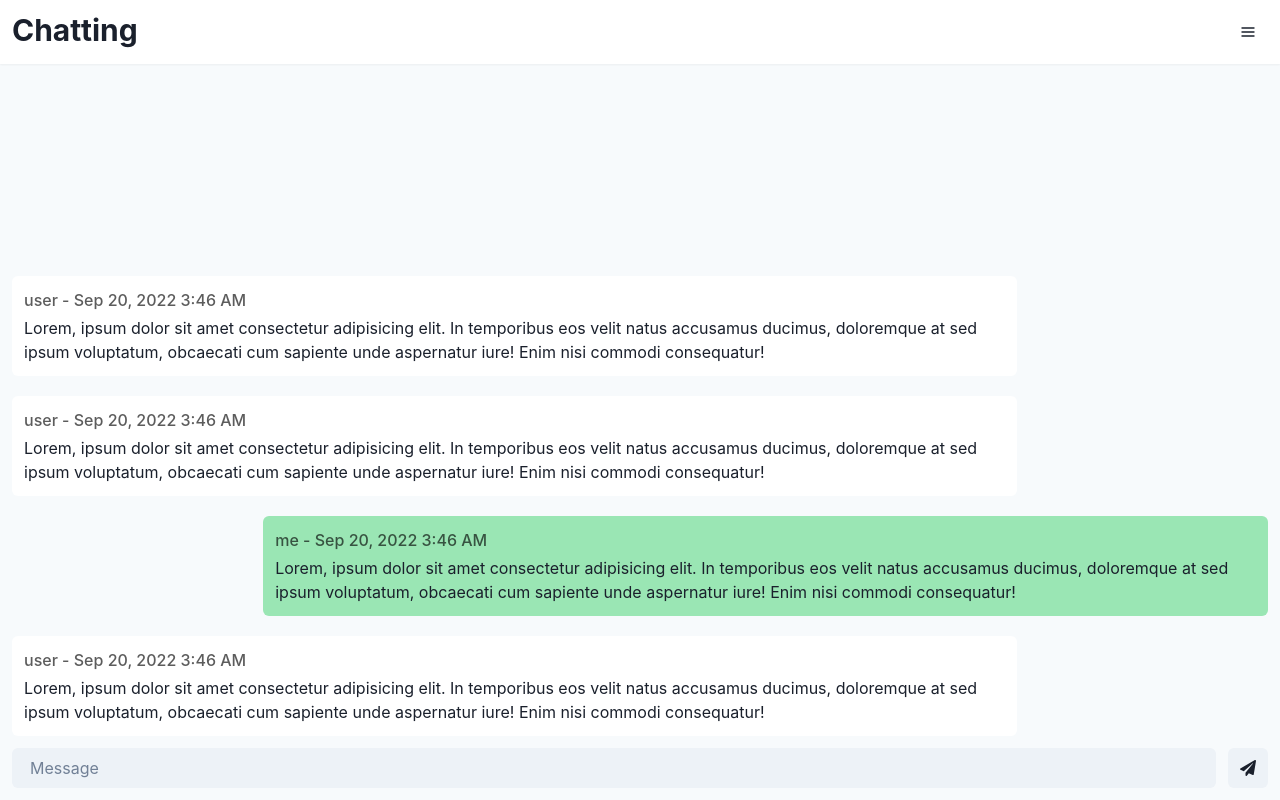
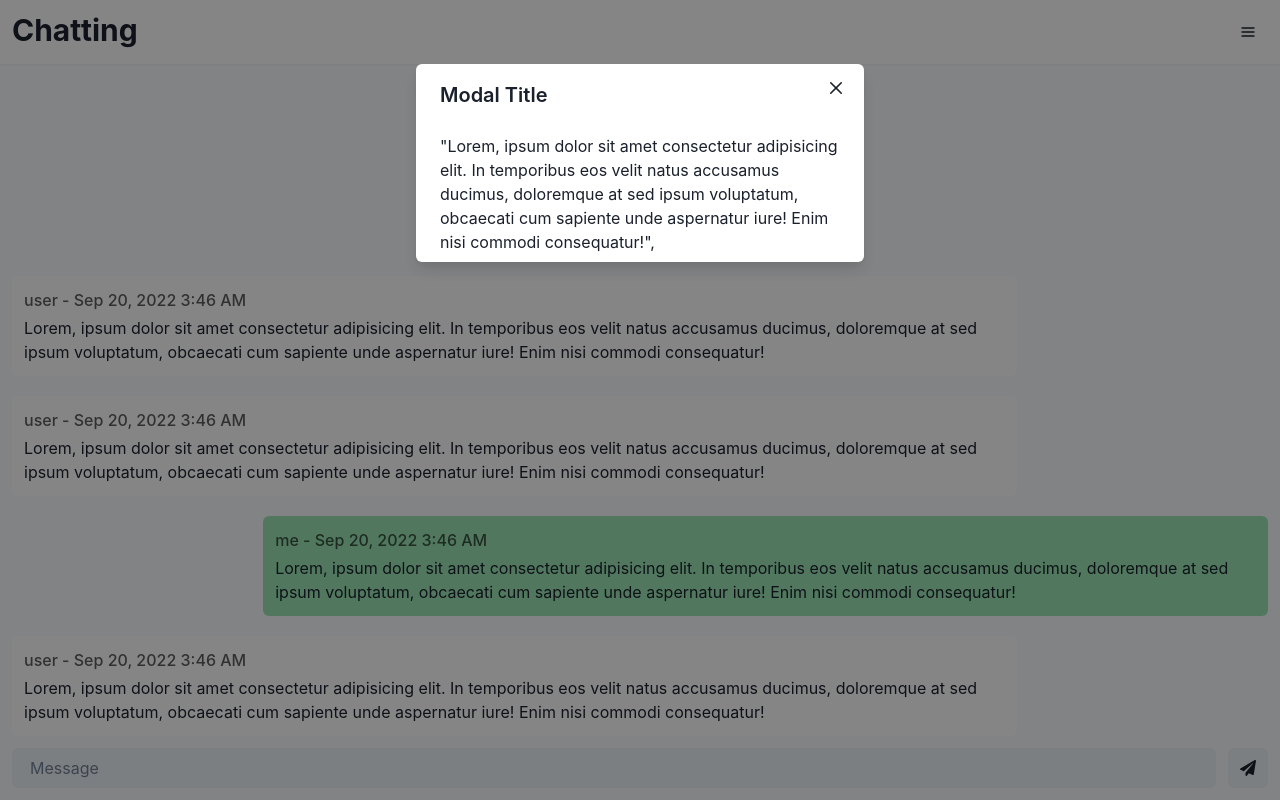
Before and after one commit to rafavilomar/chatting-frontend, a React (Create React App) app: page / in a window 1280 px wide. Both pictures are taken after a click on the button 1248 px from the left and 32 px from the top of the page. Built offline with nearby package versions, Linux system fonts and the light colour scheme; no server answers.

Commit message:
feat: add modalt to show active user list #9

```diff
--- a/package.json
+++ b/package.json
@@ -4,6 +4,7 @@
   "private": true,
   "dependencies": {
     "@chakra-ui/icons": "^2.0.3",
+    "@chakra-ui/modal": "^2.1.2",
     "@chakra-ui/react": "^2.2.3",
     "@emotion/react": "^11.9.3",
     "@emotion/styled": "^11.9.3",
@@ -16,7 +17,7 @@
     "@types/react-dom": "^18.0.6",
     "@types/react-router-dom": "^5.3.3",
     "axios": "^0.27.2",
-    "framer-motion": "^4.1.17",
+    "framer-motion": "4.1.17",
     "moment": "^2.29.4",
     "react": "^18.2.0",
     "react-dom": "^18.2.0",
--- a/src/App.tsx
+++ b/src/App.tsx
@@ -5,6 +5,7 @@ import Login from "./views/Login";
 import { Navigate, Route, Routes } from "react-router-dom";
 import GeneralContext from "./utils/context/context";
 import Chat from "./views/Chat";
+import ActiveUserList from "./component/ActiveUserList";
 
 const ProtectedRoute = ({ children }: any) => {
   const { isLogged } = useContext(GeneralContext);
--- /dev/null
+++ b/src/component/ActiveUserList.tsx
@@ -0,0 +1,39 @@
+import {
+  Modal,
+  ModalBody,
+  ModalCloseButton,
+  ModalContent,
+  ModalHeader,
+  ModalOverlay,
+} from "@chakra-ui/modal";
+import React, { useContext } from "react";
+import GeneralContext from "../utils/context/context";
+
+const ActiveUserList = () => {
+  const { openActiveUserList, handleActiveUserList } = useContext(
+    GeneralContext
+  );
+  return (
+    <>
+      {openActiveUserList && (
+        <Modal
+          isOpen={openActiveUserList}
+          onClose={() => handleActiveUserList!(false)}
+        >
+          <ModalOverlay />
+          <ModalContent>
+            <ModalHeader>Modal Title</ModalHeader>
+            <ModalCloseButton />
+            <ModalBody>
+              "Lorem, ipsum dolor sit amet consectetur adipisicing elit. In
+              temporibus eos velit natus accusamus ducimus, doloremque at sed
+              ipsum voluptatum, obcaecati cum sapiente unde aspernatur iure!
+              Enim nisi commodi consequatur!",
+            </ModalBody>
+          </ModalContent>
+        </Modal>
+      )}
+    </>
+  );
+};
+export default ActiveUserList;
--- a/src/utils/context/reducer.ts
+++ b/src/utils/context/reducer.ts
@@ -16,6 +16,12 @@ export default (state: contextState, action: actionContext) => {
         isLogged: payload,
       };
 
+    case actionType.HANDLE_ACTIVE_USER_LIST:
+      return {
+        ...state,
+        openActiveUserList: payload,
+      };
+
     default:
       return { ...state };
   }
--- a/src/utils/context/state.tsx
+++ b/src/utils/context/state.tsx
@@ -6,6 +6,7 @@ import GeneralContext from "./context";
 
 export const initialState: contextState = {
   isLogged: true, //todo
+  openActiveUserList: false,
 };
 
 const GeneralState = ({ children }: any) => {
@@ -25,12 +26,20 @@ const GeneralState = ({ children }: any) => {
     });
   };
 
+  const handleActiveUserList = (value: boolean) => {
+    dispatch({
+      payload: value,
+      type: actionType.HANDLE_ACTIVE_USER_LIST,
+    });
+  };
+
   return (
     <GeneralContext.Provider
       value={{
         ...state,
         login,
         logout,
+        handleActiveUserList
       }}
     >
       {children}
--- a/src/utils/context/types.ts
+++ b/src/utils/context/types.ts
@@ -6,10 +6,13 @@ export type actionContext = {
 export enum actionType {
   LOGIN,
   LOGOUT,
+  HANDLE_ACTIVE_USER_LIST,
 }
 
 export type contextState = {
   isLogged: boolean;
+  openActiveUserList: boolean;
   login?: () => void;
   logout?: () => void;
+  handleActiveUserList?: (value: boolean) => void;
 };
--- a/src/views/Chat.tsx
+++ b/src/views/Chat.tsx
@@ -1,9 +1,22 @@
 import { HamburgerIcon } from "@chakra-ui/icons";
-import { Flex, Heading, IconButton, Input } from "@chakra-ui/react";
+import {
+  Flex,
+  IconButton,
+  Input,
+  Modal,
+  ModalBody,
+  ModalCloseButton,
+  ModalContent,
+  ModalHeader,
+  ModalOverlay,
+} from "@chakra-ui/react";
 import { FaPaperPlane } from "react-icons/fa";
-import React from "react";
+import React, { useContext, useState } from "react";
+
+import GeneralContext from "../utils/context/context";
 import MessageBox from "../component/MessageBox";
 import Brand from "../component/Brand";
+import ActiveUserList from "../component/ActiveUserList";
 
 const messageList = [
   {
@@ -33,6 +46,7 @@ const messageList = [
 ];
 
 const Chat = () => {
+  const { handleActiveUserList } = useContext(GeneralContext);
   return (
     <Flex
       direction="column"
@@ -43,6 +57,7 @@ const Chat = () => {
       bottom={0}
       bgColor="gray.50"
     >
+      <ActiveUserList />
       {/* BAR */}
       <Flex
         justifyContent="space-between"
@@ -56,6 +71,7 @@ const Chat = () => {
           aria-label="user list"
           variant="ghost"
           icon={<HamburgerIcon />}
+          onClick={() => handleActiveUserList!(true)}
         />
       </Flex>
       {/* MESSAGE LIST */}
```
Also changed, not shown: 1 other file (tests, documents, lock files or other folders).
